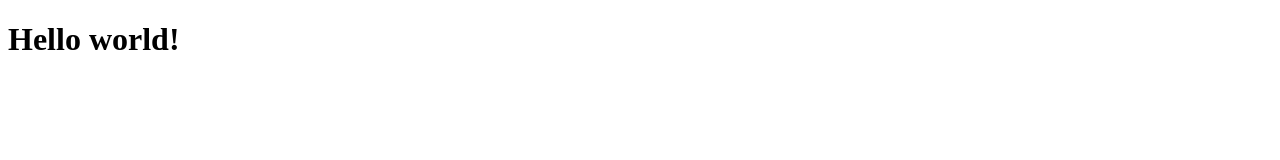
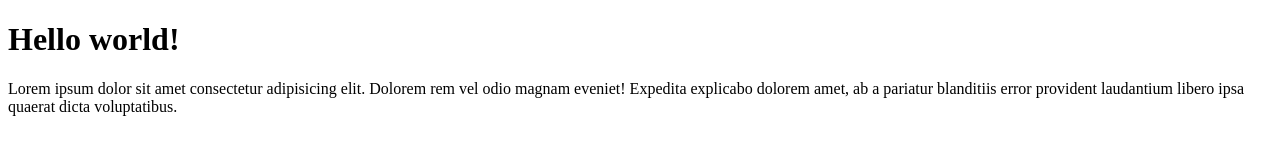
Before and after one commit to Botax23/remote-latihan, a plain HTML site: page index.html in a window 1280 px wide. Drawn offline with Linux system fonts and the light colour scheme.

Commit message:
menambahkan pragraph

```diff
--- a/index.html
+++ b/index.html
@@ -7,5 +7,6 @@
 </head>
 <body>
   <h1>Hello world!</h1>
+  <p>Lorem ipsum dolor sit amet consectetur adipisicing elit. Dolorem rem vel odio magnam eveniet! Expedita explicabo dolorem amet, ab a pariatur blanditiis error provident laudantium libero ipsa quaerat dicta voluptatibus.</p>
 </body>
 </html>
```
